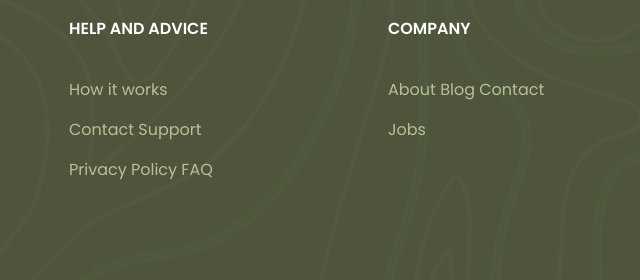
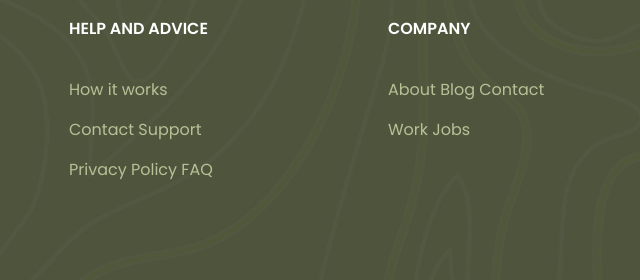
Before and after one commit to iCHera/webovio, a plain HTML site: page index.html in a window 1280 px wide. Shown: the part 5631-5911 px from the top of the page, 640-1280 px from the left. Drawn offline with Linux system fonts and the light colour scheme.

Commit message:
Update index.html

```diff
--- a/index.html
+++ b/index.html
@@ -166,6 +166,7 @@
                     <h4 class="last-box3-text1">About
                         Blog
                         Contact
+                        Work
                         Jobs</h4>
                 </div>
                 <div class="last-box4">
```
